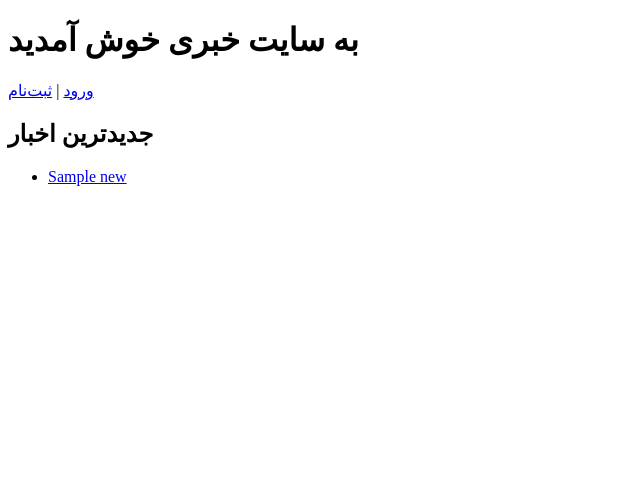
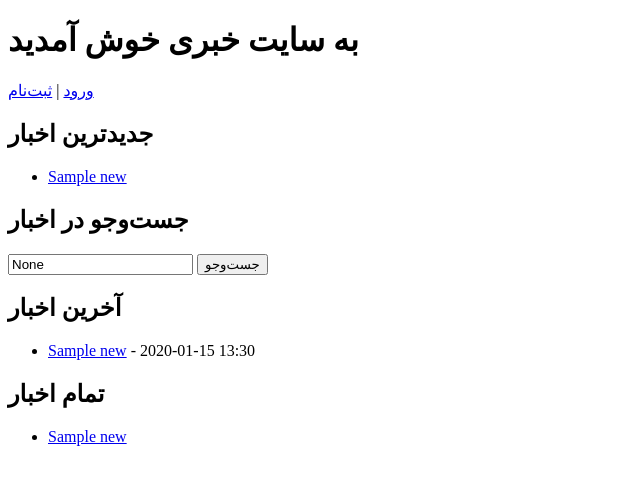
Before and after one commit to setarehmousavifar/news_platform, a Django app: page / in a window 1280 px wide. Shown: the top 485 px of the page, without its empty margins (0-640 px from the left). Run offline with Django 5.2, Linux system fonts and the light colour scheme; tables that the repository leaves empty hold one stand-in row (values such as "Sample post").

Commit message:
اضافه کردن جستوجو و نمایش آخرین اخبار به صفحه اصلی

```diff
--- a/news/views.py
+++ b/news/views.py
@@ -7,12 +7,20 @@ from django.shortcuts import get_object_or_404
 from django.http import JsonResponse
 from interactions.forms import CommentForm
 from interactions.models import Comment
+from django.db.models import Q
 
+# صفحه اصلی
+def home(request):
+    query = request.GET.get('q')  # گرفتن ورودی جست‌وجو از URL
+    if query:
+        news_list = News.objects.filter(
+            Q(title__icontains=query) | Q(content__icontains=query)  # جست‌وجو در عنوان و متن
+        )
+    else:
+        news_list = News.objects.all()  # نمایش تمام اخبار در صورت نبود جست‌وجو
 
-def home(request):
-    latest_news = News.objects.order_by('-published_date')[:5]  # گرفتن 5 خبر اخیر
-    return render(request, 'home.html', {'latest_news': latest_news})
-
+    latest_news = News.objects.order_by('-published_date')[:10]  # 10 خبر اخیر
+    return render(request, 'home.html', {'news_list': news_list, 'latest_news': latest_news, 'query': query})
 
 
 # View برای افزودن خبر جدید
@@ -31,8 +39,16 @@ def add_news(request):
 
 # نمایش لیست اخبار
 def news_list(request):
-    latest_news = News.objects.order_by('-published_date')[:10]  # 5 خبر اخیر
-    return render(request, 'news/news_list.html', {'latest_news': latest_news})
+    query = request.GET.get('q')  # گرفتن ورودی جست‌وجو از URL
+    if query:
+        news_list = News.objects.filter(
+            Q(title__icontains=query) | Q(content__icontains=query)  # جست‌وجو در عنوان و متن
+        )
+    else:
+        news_list = News.objects.all()  # نمایش تمام اخبار در صورت نبود جست‌وجو
+
+    latest_news = News.objects.order_by('-published_date')[:10]  # 10 خبر اخیر
+    return render(request, 'news/news_list.html', {'news_list': news_list, 'latest_news': latest_news, 'query': query})
 
 
 # View برای لایک کردن خبر
--- a/templates/home.html
+++ b/templates/home.html
@@ -27,3 +27,27 @@
         <li>خبری یافت نشد.</li>
     {% endfor %}
 </ul>
+
+<h2>جست‌وجو در اخبار</h2>
+<form method="get" action="{% url 'home' %}">
+    <input type="text" name="q" placeholder="جست‌وجو..." value="{{ query }}">
+    <button type="submit">جست‌وجو</button>
+</form>
+
+<h2>آخرین اخبار</h2>
+<ul>
+    {% for news in latest_news %}
+        <li>
+            <a href="{% url 'news_detail' news.id %}">{{ news.title }}</a> - {{ news.published_date|date:"Y-m-d H:i" }}
+        </li>
+    {% endfor %}
+</ul>
+
+<h2>تمام اخبار</h2>
+<ul>
+    {% for news in news_list %}
+        <li>
+            <a href="{% url 'news_detail' news.id %}">{{ news.title }}</a>
+        </li>
+    {% endfor %}
+</ul>
```
Also changed, not shown: templates/news/news_list.html (+16 -0 lines).
